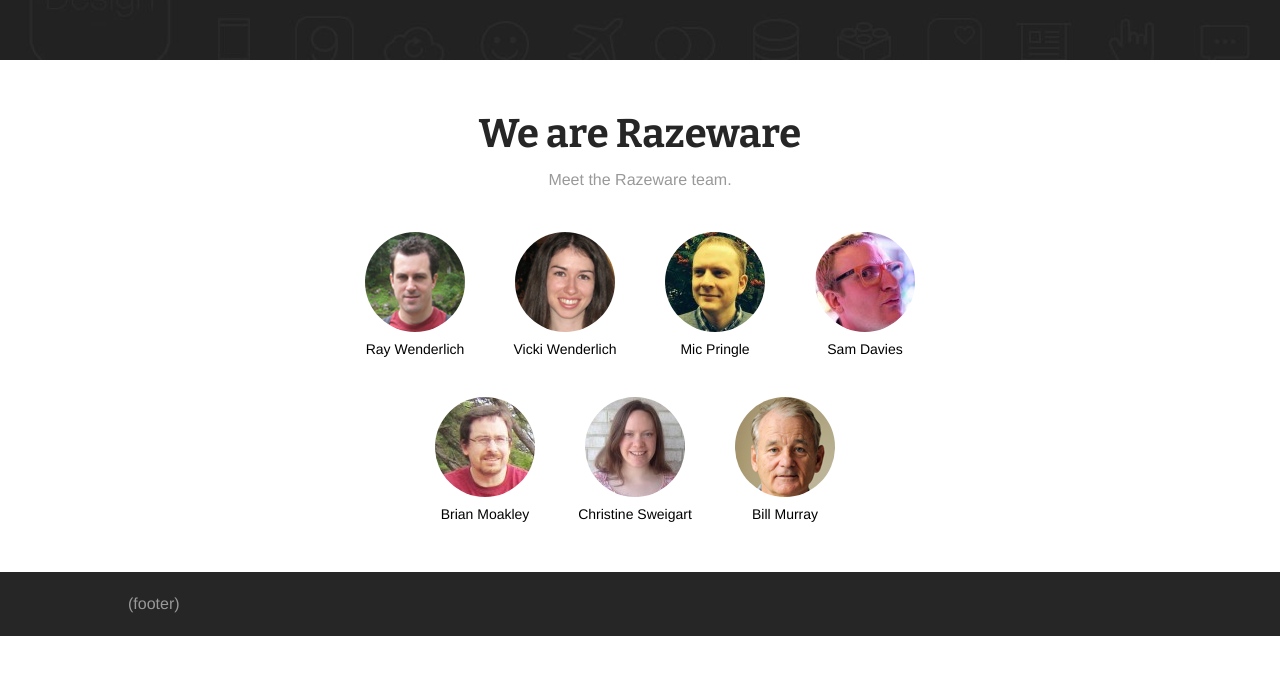
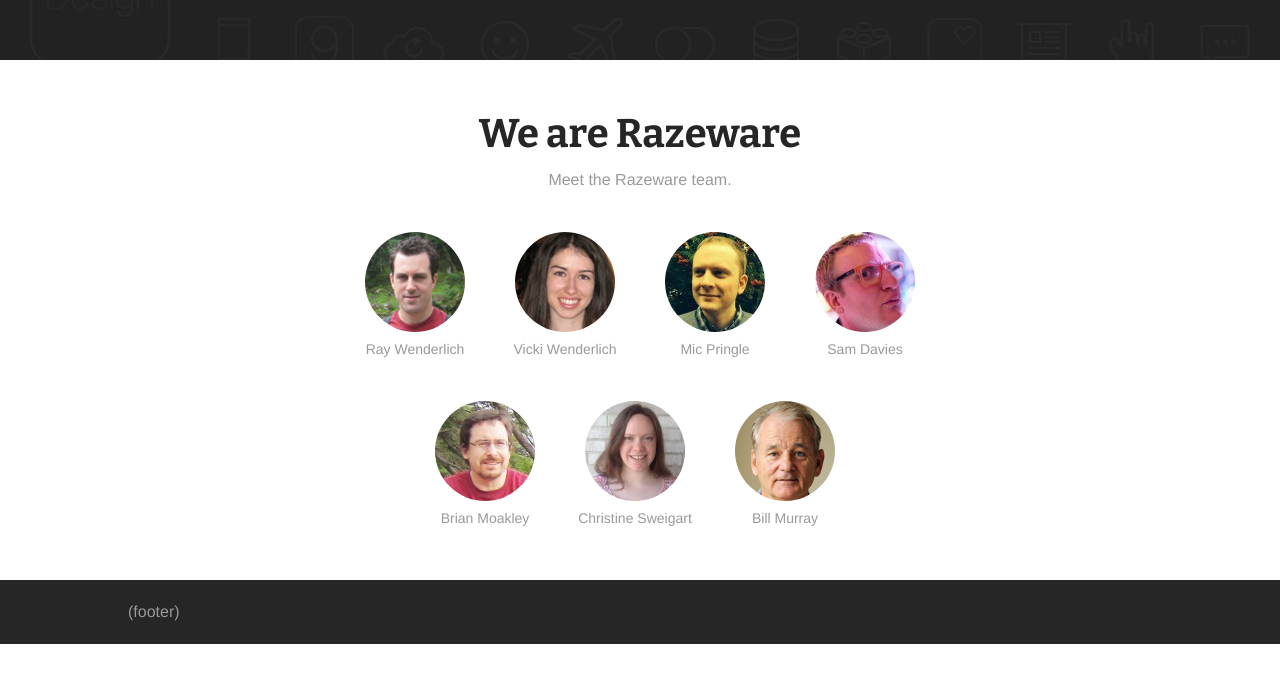
Before and after one commit to endigo9740/razeware, a plain HTML site: page index.html in a window 1280 px wide. Shown: the part 1329-2011 px from the top of the page. Drawn offline with nearby package versions, Linux system fonts and the light colour scheme.

Commit message:
Updated scroll script to latest version, team animation effect

```diff
--- a/index.html
+++ b/index.html
@@ -13,7 +13,7 @@
 	<!-- Header -->
 	<header>
 		<div class="wrap">
-			<a href="#top"><img id="logo" src="img/logo-icon.png" alt="Razeware"></a>
+			<a href="#top" title="Return to top."><img id="logo" src="img/logo-icon.png" alt="Razeware"></a>
 			<nav id="navPrimary">
 				<a href="#services">Services</a>
 				<a href="#conference">RWDevCon</a>
@@ -65,15 +65,36 @@
 		<div id="introTeam">
 			<h2>We are Razeware</h2>
 			<p>Meet the Razeware team.</p>
-			<ul id="teamGallery">
-				<li><img src="img/team/ray.png" alt="ray"><span>Ray Wenderlich</span></li>
-				<li><img src="img/team/vicki.png" alt="vicki"><span>Vicki Wenderlich</span></li>
-				<li><img src="img/team/mic.jpeg" alt="mic"><span>Mic Pringle</span></li>
-				<li><img src="img/team/sam.jpeg" alt="sam"><span>Sam Davies</span></li>
-				<li><img src="img/team/brian.jpeg" alt="brian"><span>Brian Moakley</span></li>
-				<li><img src="img/team/christine.jpeg" alt="christine"><span>Christine Sweigart</span></li>
-				<li><img src="img/team/bill.png" alt="bill"><span>Bill Murray</span></li>
-			</ul>
+			<nav id="teamGallery">
+				<a href="#" target="_blank">
+					<div><img src="img/team/ray.png" alt="ray"></div>
+					Ray Wenderlich
+				</a>
+				<a href="#" target="_blank">
+					<div><img src="img/team/vicki.png" alt="vicki"></div>
+					Vicki Wenderlich
+				</a>
+				<a href="https://www.raywenderlich.com/u/micpringle" target="_blank">
+					<div><img src="img/team/mic.jpeg" alt="mic"></div>
+					Mic Pringle
+				</a>
+				<a href="#" target="_blank">
+					<div><img src="img/team/sam.jpeg" alt="sam"></div>
+					Sam Davies
+				</a>
+				<a href="#" target="_blank">
+					<div><img src="img/team/brian.jpeg" alt="brian"></div>
+					Brian Moakley
+				</a>
+				<a href="#" target="_blank">
+					<div><img src="img/team/christine.jpeg" alt="christine"></div>
+					Christine Sweigart
+				</a>
+				<a href="#" target="_blank">
+					<div><img src="img/team/bill.png" alt="bill"></div>
+					Bill Murray
+				</a>
+			</nav>
 		</div>
 	</section>
 
--- a/styles/sass/styles.scss
+++ b/styles/sass/styles.scss
@@ -28,7 +28,7 @@
 h1 {font-weight: normal;}
 h2 {font-size: 40px; margin-bottom: 10px;}
 p, a {color: $colorGrey; font-size: 16px; line-height: 24px;}
-a {text-decoration: none;}
+a {text-decoration: none; transition: all 50ms ease-in-out;}
 a:hover, a:active, a:focus {color: $colorBlack;}
 ul li {list-style: none;}
 
@@ -93,12 +93,18 @@
 	#introTeam {max-width: 600px; margin: auto; text-align: center;}
 	#teamGallery {
 		width: 600px; overflow: hidden;
-		li {
-			float: left; padding-top: 40px; text-align: center; width: 25%;
+		a {
+			float: left; font-size: 14px; padding-top: 40px; text-align: center; width: 25%;
+			transition: all 100ms ease-in-out;
+			div {border-radius: 50px; width: 100px; height: 100px; margin: 0 auto 5px; overflow: hidden;}
 		}
-		li:nth-child(5) {margin-left: 70px;} // center second row
-		img {border-radius: 50px;}
-		span {font-size: 14px; display: block; margin-top: 5px;}
+		$teamImgScale: 1.1;
+		a:hover img {
+			-ms-transform: scale($teamImgScale);
+    		-webkit-transform: scale($teamImgScale);
+    		transform: scale($teamImgScale);
+		}
+		a:nth-child(5) {margin-left: 70px;} // center second row
 	}
 }
 
```
Also changed, not shown: scripts/scripts.js, styles/css/styles.css.
